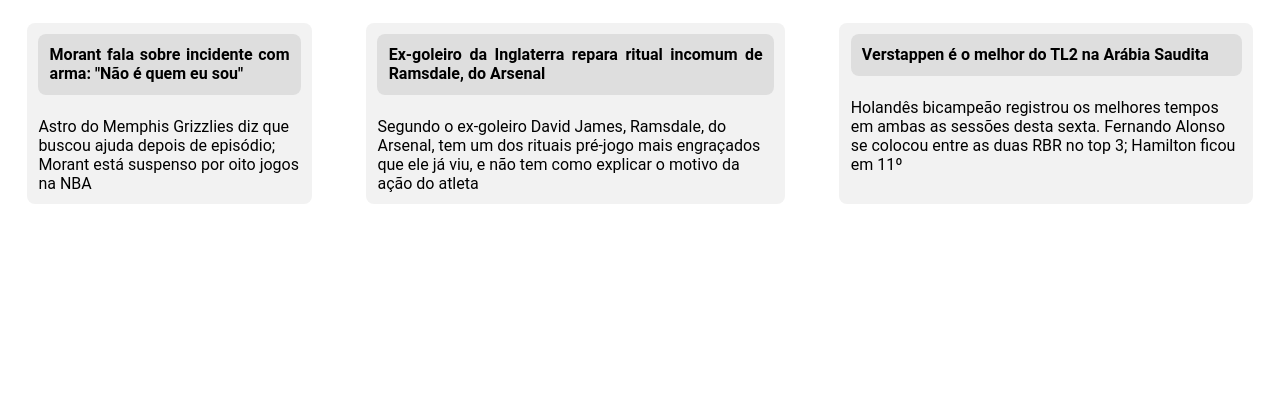
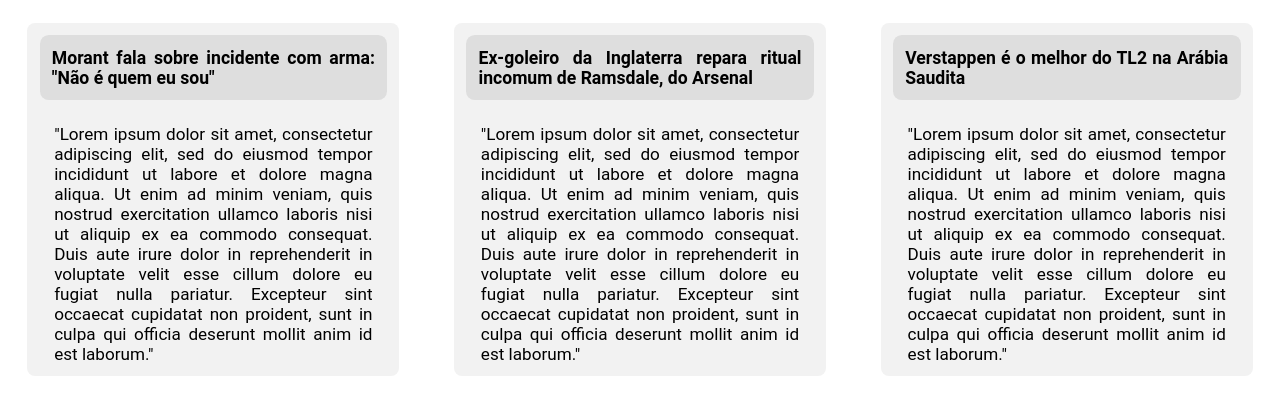
Before and after one commit to MateusPaulino13/InfoSports, a PHP site: page /home.html in a window 1280 px wide. Shown: the part 65-480 px from the top of the page. Run offline with PHP 8.4, Linux system fonts and the light colour scheme.

Commit message:
Ajustando as divs

```diff
--- a/home.html
+++ b/home.html
@@ -39,8 +39,13 @@
         <!-- titulo do item -->
         <h3>Morant fala sobre incidente com arma: "Não é quem eu sou"</h3>
         <p>
-          Astro do Memphis Grizzlies diz que buscou ajuda depois de episódio;
-          Morant está suspenso por oito jogos na NBA
+            "Lorem ipsum dolor sit amet, consectetur adipiscing elit,
+            sed do eiusmod tempor incididunt ut labore et dolore magna aliqua.
+            Ut enim ad minim veniam, quis nostrud exercitation ullamco
+            laboris nisi ut aliquip ex ea commodo consequat. Duis aute
+            irure dolor in reprehenderit in voluptate velit esse cillum
+            dolore eu fugiat nulla pariatur. Excepteur sint occaecat cupidatat
+            non proident, sunt in culpa qui officia deserunt mollit anim id est laborum."
         </p>
       </div>
       <div class="main-item">
@@ -49,18 +54,26 @@
           Ex-goleiro da Inglaterra repara ritual incomum de Ramsdale, do Arsenal
         </h3>
         <p>
-          Segundo o ex-goleiro David James, Ramsdale, do Arsenal, tem um dos
-          rituais pré-jogo mais engraçados que ele já viu, e não tem como
-          explicar o motivo da ação do atleta
+            "Lorem ipsum dolor sit amet, consectetur adipiscing elit,
+            sed do eiusmod tempor incididunt ut labore et dolore magna aliqua.
+            Ut enim ad minim veniam, quis nostrud exercitation ullamco
+            laboris nisi ut aliquip ex ea commodo consequat. Duis aute
+            irure dolor in reprehenderit in voluptate velit esse cillum
+            dolore eu fugiat nulla pariatur. Excepteur sint occaecat cupidatat
+            non proident, sunt in culpa qui officia deserunt mollit anim id est laborum."
         </p>
       </div>
       <div class="main-item">
         <!-- titulo do item -->
         <h3>Verstappen é o melhor do TL2 na Arábia Saudita</h3>
         <p>
-          Holandês bicampeão registrou os melhores tempos em ambas as sessões
-          desta sexta. Fernando Alonso se colocou entre as duas RBR no top 3;
-          Hamilton ficou em 11º
+            "Lorem ipsum dolor sit amet, consectetur adipiscing elit,
+            sed do eiusmod tempor incididunt ut labore et dolore magna aliqua.
+            Ut enim ad minim veniam, quis nostrud exercitation ullamco
+            laboris nisi ut aliquip ex ea commodo consequat. Duis aute
+            irure dolor in reprehenderit in voluptate velit esse cillum
+            dolore eu fugiat nulla pariatur. Excepteur sint occaecat cupidatat
+            non proident, sunt in culpa qui officia deserunt mollit anim id est laborum."
         </p>
       </div>
     </main>
--- a/style/home.css
+++ b/style/home.css
@@ -94,13 +94,16 @@
 .main-item h3 {
   padding: 0.7em;
   margin: 0.7em;
-  font-size: 1em;
+  font-size: 1.1em;
   text-align: justify;
   background-color: rgba(217, 217, 217, 0.791);
   border-radius: 0.5em;
 }
 
 .main-item p {
+  font-size: 1.07em;
   display: block;
+  text-align: justify;
   padding: 0.7em;
+  margin: 0 15px;
 }
```
